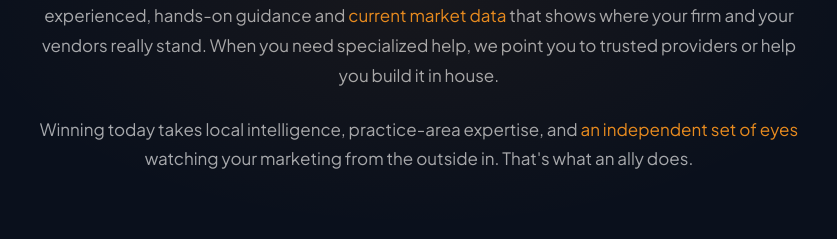
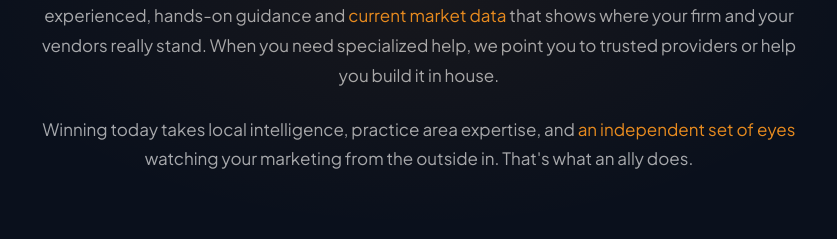
Before and after one commit to LawMarketingAlly/law-mark-ally-, a plain HTML site: page index.html in a window 1280 px wide. Shown: the part 2388-2627 px from the top of the page, 221-1058 px from the left. Drawn offline with nearby package versions, Linux system fonts and the light colour scheme.

Commit message:
Remove hyphen in practice area expertise
Co-Authored-By: Claude Opus 5.5 <noreply@anthropic.com>
Claude-Session: https://claude.ai/code/session_015J3SphR3asmCDGdNMQdtXe

```diff
--- a/index.html
+++ b/index.html
@@ -677,7 +677,7 @@ button{cursor:pointer;border:none;background:none;font-family:inherit}
       <h2 style="font-size:clamp(22px,2.4vw,30px);font-weight:700;line-height:1.4;letter-spacing:-.015em;color:var(--text-white)">The Ally Your Firm <span class="green">Has Been Looking For</span></h2>
       <p style="font-size:17px;line-height:1.75;color:var(--text-muted)">Most law firms have an agency. Very few have <span class="green">someone checking the agency's work</span>. That's the gap we fill.</p>
       <p style="font-size:17px;line-height:1.75;color:var(--text-muted)">We partner directly with your firm to bring <span class="green">clarity</span> and <span class="green">accountability</span> to your marketing, with experienced, hands-on guidance and <span class="green">current market data</span> that shows where your firm and your vendors really stand. When you need specialized help, we point you to trusted providers or help you build it in house.</p>
-      <p style="font-size:17px;line-height:1.75;color:var(--text-muted)">Winning today takes local intelligence, practice-area expertise, and <span class="green">an independent set of eyes</span> watching your marketing from the outside in. That's what an ally does.</p>
+      <p style="font-size:17px;line-height:1.75;color:var(--text-muted)">Winning today takes local intelligence, practice area expertise, and <span class="green">an independent set of eyes</span> watching your marketing from the outside in. That's what an ally does.</p>
 
     </div>
   </div>
```
